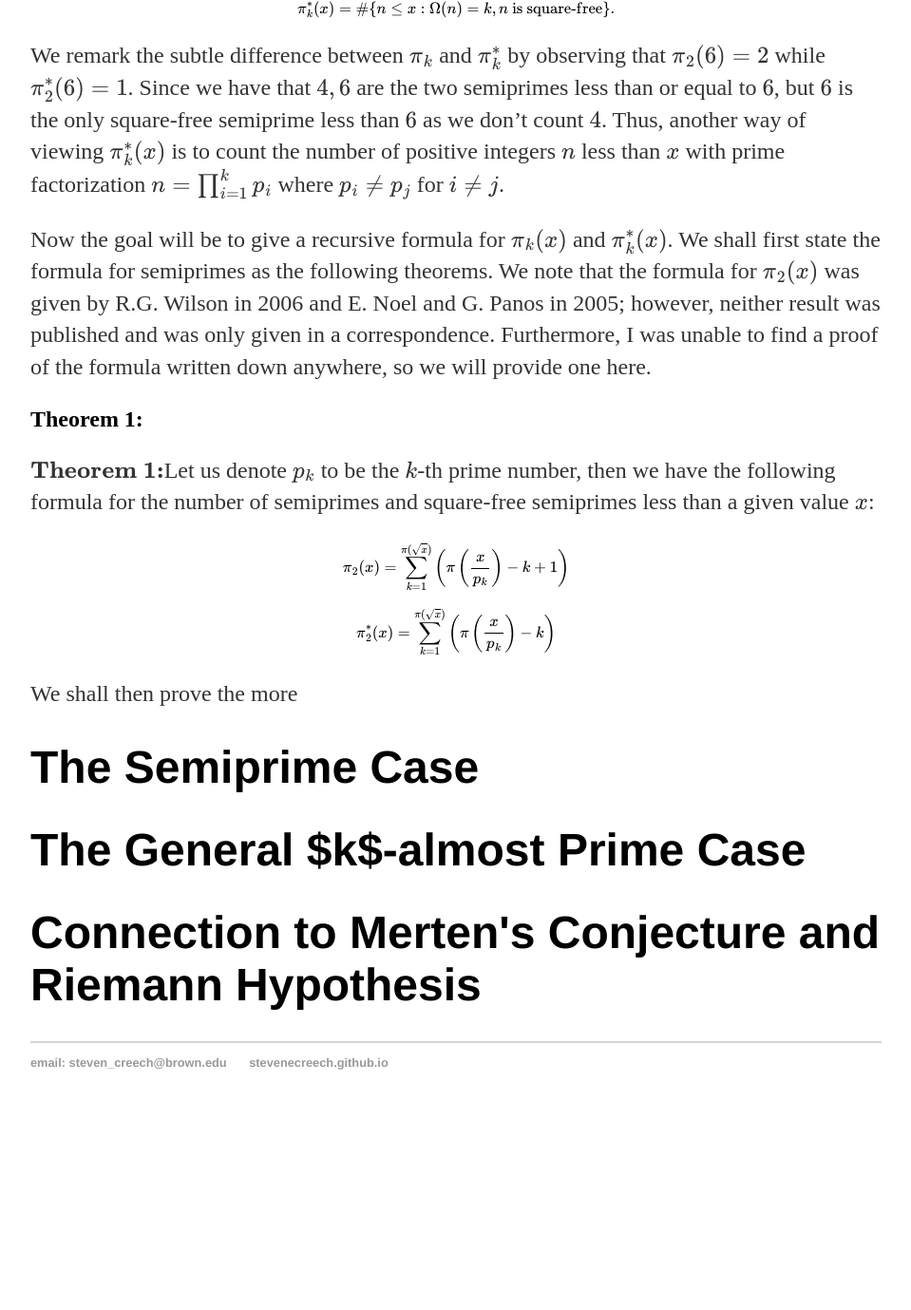
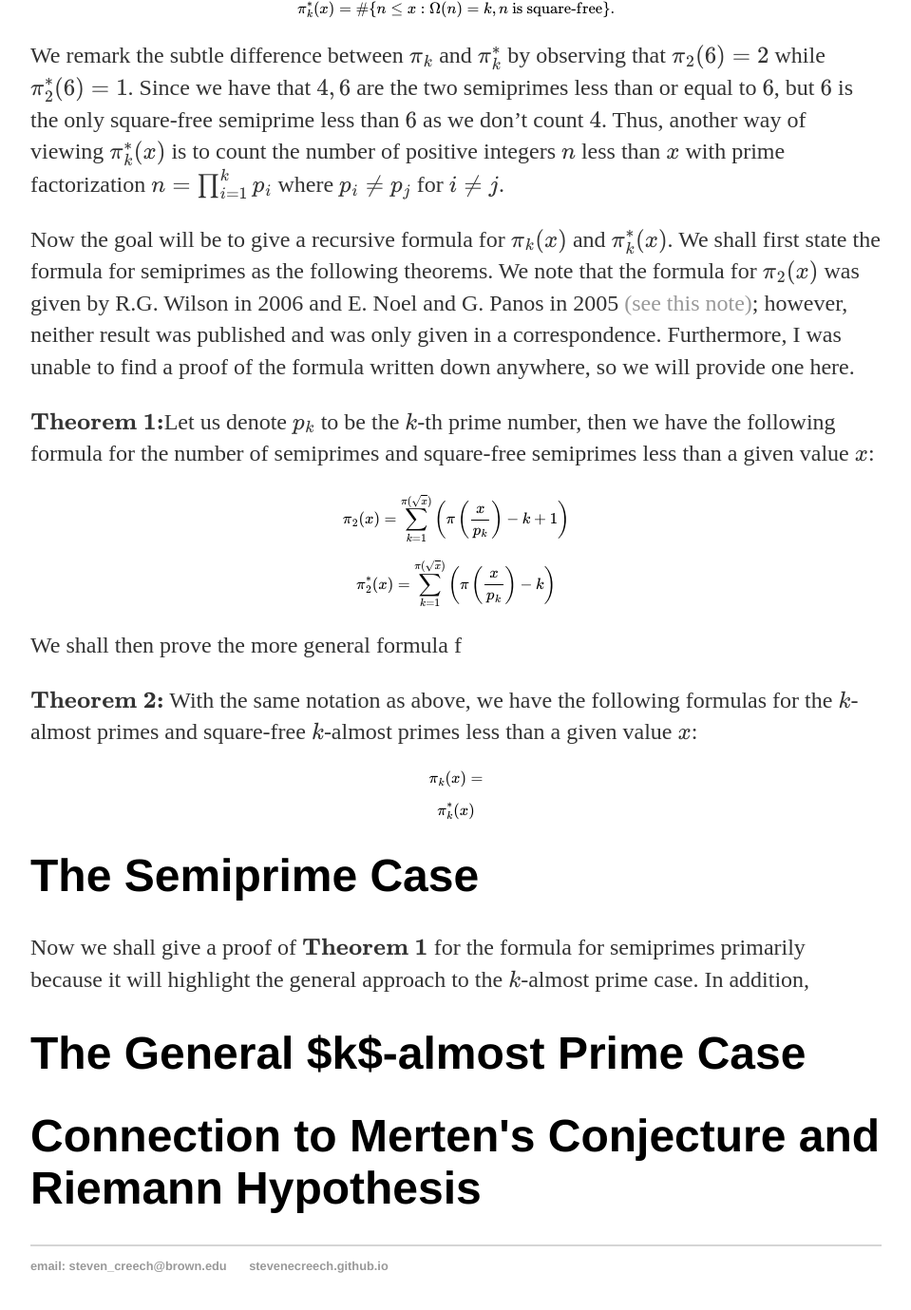
Before and after one commit to stevenecreech/stevenecreech.github.io, a Jekyll site: the page built from _posts/2023-09-12-Almost-Prime-Counting-Functions-and-Mertens-Conjecture.md, in a window 1280 px wide and 1400 px high, scrolled down 1046 px. Shown: the top 1379 px of the window at 95% size, without its empty margins (160-1119 px from the left). Built offline with Jekyll 4.4.1, drawn with Linux system fonts in a browser that asks for light colours; Markdown is read by kramdown in place of the engine named in the settings; formulas are drawn with MathJax 3; before the commit the page ends 2232 px from its top, so only the background shows below that.

Commit message:
Update 2023-09-12-Almost-Prime-Counting-Functions-and-Mertens-Conjecture.md

```diff
--- a/_posts/2023-09-12-Almost-Prime-Counting-Functions-and-Mertens-Conjecture.md
+++ b/_posts/2023-09-12-Almost-Prime-Counting-Functions-and-Mertens-Conjecture.md
@@ -28,9 +28,8 @@ $$
 
 We remark the subtle difference between $$\pi_k$$ and $$\pi_k^*$$ by observing that $$\pi_2(6)=2$$ while $$\pi_2^*(6)=1$$. Since we have that $$4,6$$ are the two semiprimes less than or equal to $$6$$, but $$6$$ is the only square-free semiprime less than $$6$$ as we don't count $$4$$. Thus, another way of viewing $$\pi_k^*(x)$$ is to count the number of positive integers $$n$$ less than $$x$$ with prime factorization $$n=\prod_{i=1}^kp_i$$ where $$p_i\neq p_j$$ for $$i\neq j$$.
 
-Now the goal will be to give a recursive formula for $$\pi_k(x)$$ and $$\pi_k^*(x)$$. We shall first state the formula for semiprimes as the following theorems. We note that the formula for $$\pi_2(x)$$ was given by R.G. Wilson in 2006 and E. Noel and G. Panos in 2005; however, neither result was published and was only given in a correspondence. Furthermore, I was unable to find a proof of the formula written down anywhere, so we will provide one here.
+Now the goal will be to give a recursive formula for $$\pi_k(x)$$ and $$\pi_k^*(x)$$. We shall first state the formula for semiprimes as the following theorems. We note that the formula for $$\pi_2(x)$$ was given by R.G. Wilson in 2006 and E. Noel and G. Panos in 2005 <a href = "https://mathworld.wolfram.com/Semiprime.html">(see this note)</a>; however, neither result was published and was only given in a correspondence. Furthermore, I was unable to find a proof of the formula written down anywhere, so we will provide one here.
 
-<h2>Theorem 1:</h2>
 $$\textbf{Theorem 1:}$$Let us denote $$p_k$$ to be the $$k$$-th prime number, then we have the following formula for the number of semiprimes and square-free semiprimes less than a given value $$x$$:
 
 $$
@@ -41,9 +40,23 @@ $$
 \pi_2^*(x)=\sum_{k=1}^{\pi(\sqrt{x})}\left(\pi\left(\frac{x}{p_k}\right)-k\right)
 $$
 
-We shall then prove the more
+We shall then prove the more general formula f
+
+$$\textbf{Theorem 2:}$$ With the same notation as above, we have the following formulas for the $$k$$-almost primes and square-free $$k$$-almost primes less than a given value $$x$$:
+
+$$
+\begin{equation}
+\pi_k(x)=
+\end{equation}
+$$
+
+$$
+\pi_k^*(x)
+$$
 
 <h1>The Semiprime Case</h1>
+
+Now we shall give a proof of $$\textbf{Theorem 1}$$ for the formula for semiprimes primarily because it will highlight the general approach to the $$k$$-almost prime case. In addition,
 
 
 <h1>The General $k$-almost Prime Case</h1>
```
